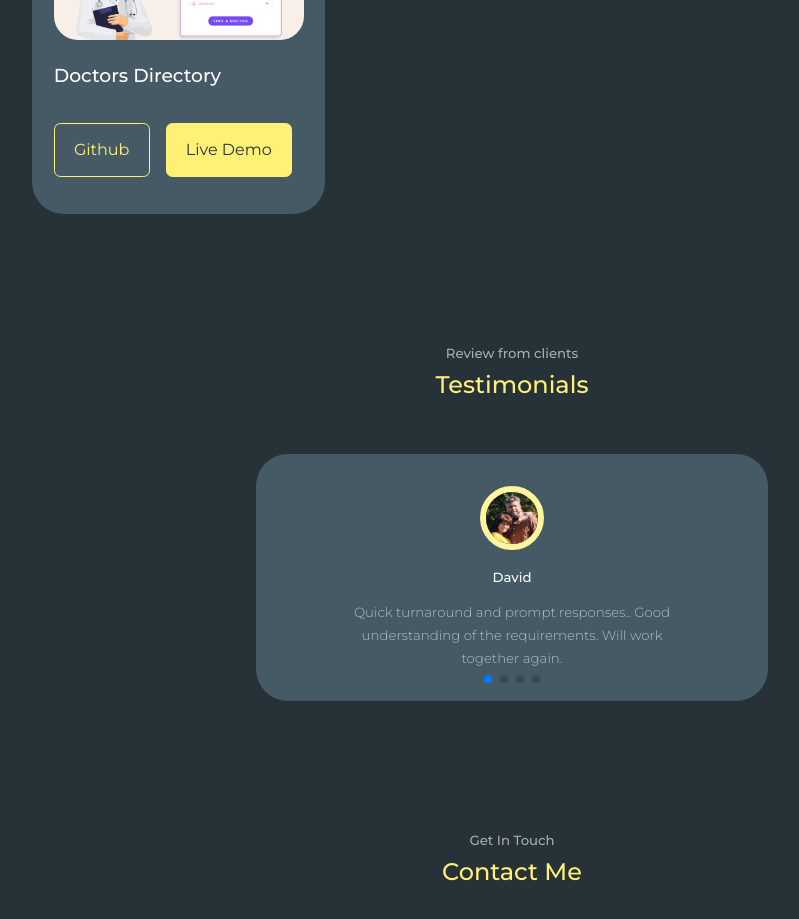
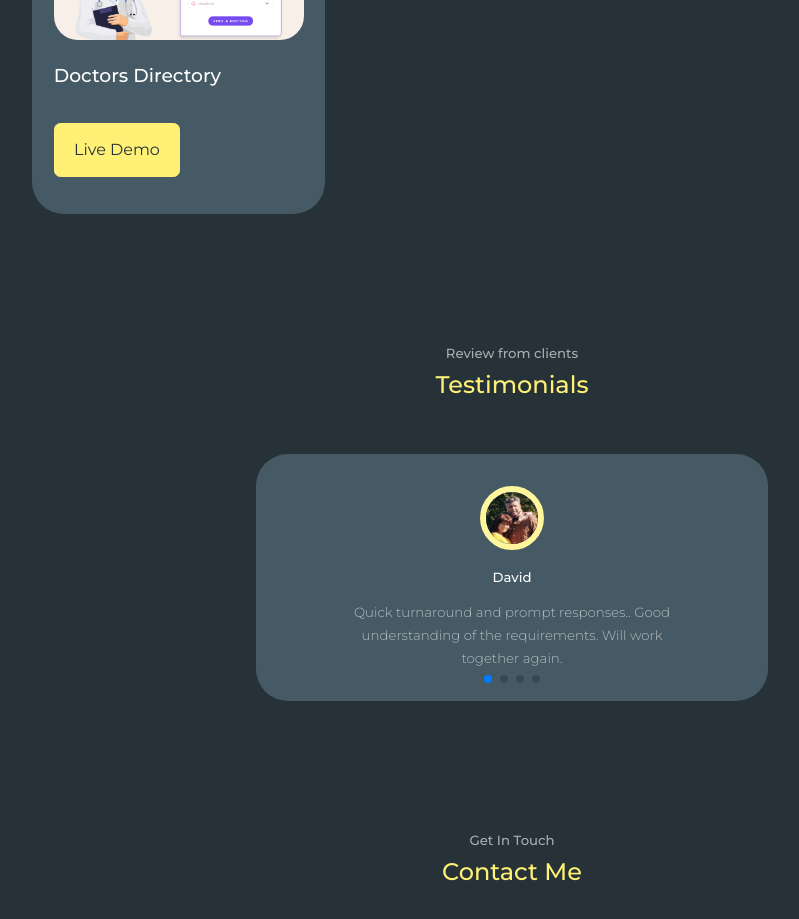
Before and after one commit to anoy369/portfolio, a React (Create React App) app: page / in a window 1280 px wide. Shown: the part 3600-4519 px from the top of the page, without its empty margins (128-927 px from the left). Built offline with nearby package versions, Linux system fonts and the light colour scheme.

Commit message:
changed project guthub button view option

```diff
--- a/src/assets/data/portfolio.jsx
+++ b/src/assets/data/portfolio.jsx
@@ -5,7 +5,6 @@
         id: 1,
         image: doctor,
         title: 'Doctors Directory',
-        github: '',
         demo: 'https://doctors.anoy369.com/'
     },
 ]
--- a/src/components/portfolio/portfolio.jsx
+++ b/src/components/portfolio/portfolio.jsx
@@ -18,8 +18,7 @@
                 </div>
                 <h3>{title}</h3>
                 <div className="portfolio__item-cta">
-                {github =='' ? <a href={github} className="btn" target="_blank">Github</a> : null}
-
+                  {github ? <a href={github} className="btn" target="_blank">Github</a> : ''}
                   <a href={demo} className="btn btn-primary" target="_blank">Live Demo</a>
                 </div>
               </article>
```
